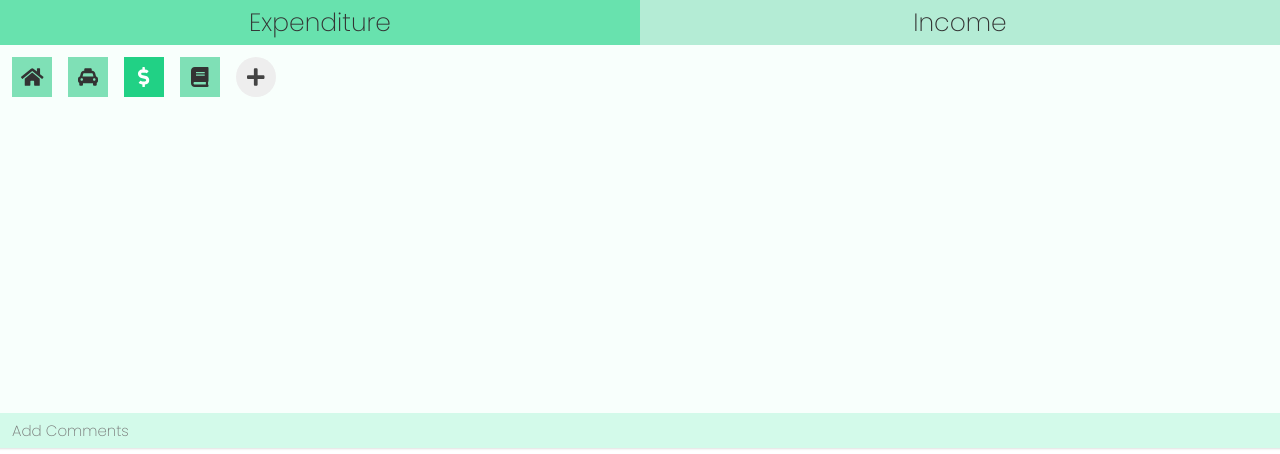
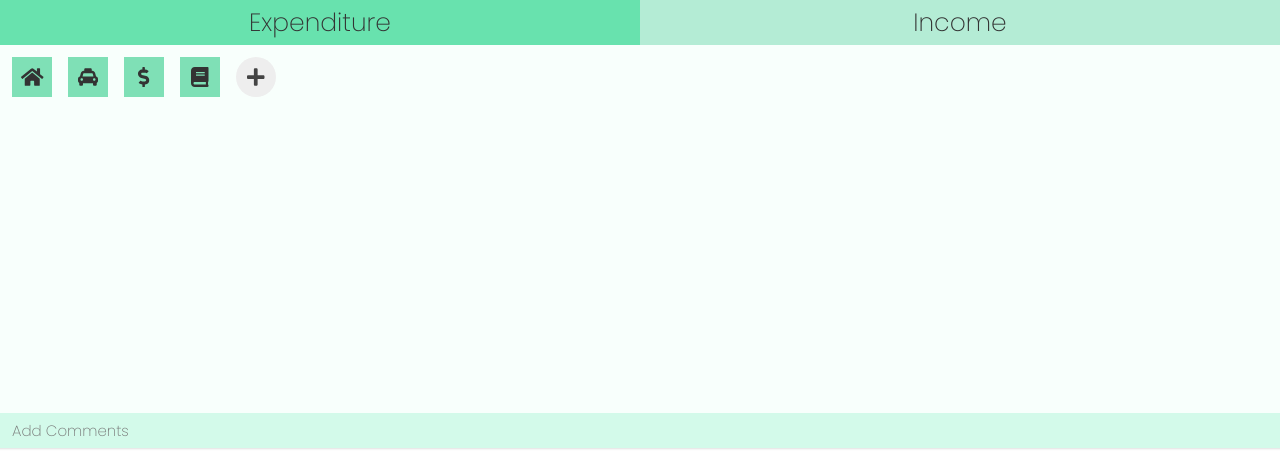
Before and after one commit to lavaboy1738/xpensity-react, a React (Create React App) app: page /#/money in a window 1280 px wide. Shown: the top 454 px of the page. Built offline with nearby package versions, Linux system fonts and the light colour scheme.

Commit message:
fixing font awesome type, now dynamically generate

```diff
--- a/src/App.tsx
+++ b/src/App.tsx
@@ -7,7 +7,7 @@ import Stats from "./views/Stats";
 import NoMatch from "./views/NoMatch";
 
 import { library } from '@fortawesome/fontawesome-svg-core'
-import {faTaxi, faHome, faPlus, faDollarSign, faBook} from "@fortawesome/free-solid-svg-icons";
+import {faTaxi, faHome, faPlus, faDollarSign, faBook, faList, faChartBar} from "@fortawesome/free-solid-svg-icons";
 
 import {
   HashRouter as Router,
@@ -16,7 +16,7 @@ import {
   Redirect
 } from "react-router-dom";
 
-library.add(faTaxi, faHome, faPlus, faDollarSign, faBook);
+library.add(faTaxi, faHome, faPlus, faDollarSign, faBook, faList, faChartBar);
 
 function App() {
   return (
--- a/src/components/Nav.tsx
+++ b/src/components/Nav.tsx
@@ -3,7 +3,6 @@ import styled from "styled-components";
 import {NavLink} from "react-router-dom";
 
 import {FontAwesomeIcon} from "@fortawesome/react-fontawesome";
-import {faPlus, faList, faChartBar} from "@fortawesome/free-solid-svg-icons";
 
 
 const NavStyle = styled.nav`
@@ -40,17 +39,17 @@ const Nav = () => {
             <ul>
                 <li>
                   <NavLink to="/overview" activeClassName="selected">
-                      <FontAwesomeIcon icon={faList} className = "nav-icon"></FontAwesomeIcon>
+                      <FontAwesomeIcon icon="list" className = "nav-icon"></FontAwesomeIcon>
                   </NavLink>
                 </li>
                 <li>
                   <NavLink to="/money" activeClassName="selected">
-                    <FontAwesomeIcon icon={faPlus} className = "nav-icon"></FontAwesomeIcon>
+                    <FontAwesomeIcon icon="plus" className = "nav-icon"></FontAwesomeIcon>
                   </NavLink>
                 </li>
                 <li>
                   <NavLink to="/stats" activeClassName="selected">
-                    <FontAwesomeIcon icon={faChartBar} className = "nav-icon"></FontAwesomeIcon>
+                    <FontAwesomeIcon icon="chart-bar" className = "nav-icon"></FontAwesomeIcon>
                   </NavLink>
                 </li>
             </ul>
--- a/src/views/Money.tsx
+++ b/src/views/Money.tsx
@@ -1,9 +1,5 @@
 import React from "react";
-import Layout from "../components/Layout";
-
-
-import {FontAwesomeIcon} from "@fortawesome/react-fontawesome";
-// import {faTaxi, faHome, faPlus, faDollarSign, faBook} from "@fortawesome/free-solid-svg-icons";
+import Layout from "../components/Layout";// import {faTaxi, faHome, faPlus, faDollarSign, faBook} from "@fortawesome/free-solid-svg-icons";
 
 import {CategorySelection} from "./Money/CategorySelection";
 import {TagSelection} from "./Money/TagSelection";
@@ -13,55 +9,10 @@ import {Numpad} from "./Money/Numpad";
 const Money = () => {
     return (
       <Layout>
-        <CategorySelection>
-          <ul>
-            <li className="selected category-left">Expenditure</li>
-            <li className="category-right">Income</li>
-          </ul>
-        </CategorySelection>
-        <TagSelection>
-          <ol>
-            <li>
-              <FontAwesomeIcon icon="home"></FontAwesomeIcon>
-            </li>
-            <li>
-            <FontAwesomeIcon icon="taxi"></FontAwesomeIcon>
-            </li>
-            <li className = "selected-tag">
-            <FontAwesomeIcon icon="dollar-sign"></FontAwesomeIcon>
-            </li>
-            <li>
-            <FontAwesomeIcon icon="book"></FontAwesomeIcon>
-            </li>
-            <button className="new-tag">
-              <FontAwesomeIcon icon="plus"></FontAwesomeIcon>
-            </button>
-          </ol>
-        </TagSelection>
-        <Comments>
-          <input type="text" placeholder="Add Comments"/>
-        </Comments>
-        <Numpad>
-          <div className="display">
-            1738
-          </div>
-          <div className="numbers clearfix">
-            <button>1</button>
-            <button>2</button>
-            <button>3</button>
-            <button>Del.</button>
-            <button>4</button>
-            <button>5</button>
-            <button>6</button>
-            <button>C</button>
-            <button>7</button>
-            <button>8</button>
-            <button>9</button>
-            <button className="okay">OK</button>
-            <button className="zero">0</button>
-            <button className="dot">.</button>
-          </div>
-        </Numpad>
+        <CategorySelection/>
+        <TagSelection/>
+        <Comments/>
+        <Numpad/>
       </Layout>
     )
   }
--- a/src/views/Money/CategorySelection.tsx
+++ b/src/views/Money/CategorySelection.tsx
@@ -1,6 +1,7 @@
 import styled from "styled-components";
+import React from "react";
 
-const CategorySelection = styled.section`
+const CategorySelectionStyle = styled.section`
     color: #333333;
     ul{
         display: flex;
@@ -46,4 +47,18 @@ const CategorySelection = styled.section`
     }
 `
 
+
+const CategorySelection:React.FunctionComponent = () => {
+
+    return(
+        <CategorySelectionStyle>
+            <ul>
+                <li className="selected category-left">Expenditure</li>
+                <li className="category-right">Income</li>
+            </ul>
+        </CategorySelectionStyle>
+    )
+}
+
+
 export {CategorySelection};
--- a/src/views/Money/Comments.tsx
+++ b/src/views/Money/Comments.tsx
@@ -1,6 +1,7 @@
 import styled from "styled-components";
+import React from "react";
 
-const Comments = styled.section`
+const CommentsStyle = styled.section`
     min-height: 3.5rem;
     input{
         color: #333333;
@@ -16,4 +17,14 @@ const Comments = styled.section`
 
 `
 
+const Comments:React.FunctionComponent = () => {
+
+
+    return(
+        <CommentsStyle>
+            <input type="text" placeholder="Add Comments"/>
+        </CommentsStyle>
+    )
+}
+
 export {Comments}
--- a/src/views/Money/Numpad.tsx
+++ b/src/views/Money/Numpad.tsx
@@ -1,6 +1,7 @@
 import styled from "styled-components";
+import React from "react";
 
-const Numpad = styled.section`
+const NumpadStyle = styled.section`
     min-height: 30rem;
     display: flex;
     flex-direction: column;
@@ -74,4 +75,35 @@ const Numpad = styled.section`
 
 `
 
+
+const Numpad = () =>{
+
+    return(
+        <NumpadStyle>
+            <div className="display">
+                1738
+            </div>
+            <div className="numbers clearfix">
+                <button>1</button>
+                <button>2</button>
+                <button>3</button>
+                <button>Del.</button>
+                <button>4</button>
+                <button>5</button>
+                <button>6</button>
+                <button>C</button>
+                <button>7</button>
+                <button>8</button>
+                <button>9</button>
+                <button className="okay">OK</button>
+                <button className="zero">0</button>
+                <button className="dot">.</button>
+            </div>
+        </NumpadStyle>
+    )
+}
+
+
+
+
 export {Numpad};
--- a/src/views/Money/TagSelection.tsx
+++ b/src/views/Money/TagSelection.tsx
@@ -1,6 +1,9 @@
 import styled from "styled-components";
+import React, {useState} from "react";
+import {FontAwesomeIcon} from "@fortawesome/react-fontawesome";
+import { IconProp } from "@fortawesome/fontawesome-svg-core";
 
-const TagSelection = styled.section`
+const TagSelectionStyle = styled.section`
 overflow-x: hidden;
 background-color: #f8fffc;
 color: #333333;
@@ -43,4 +46,28 @@ const TagSelection = styled.section`
 }
 `
 
+
+const TagSelection:React.FunctionComponent = () => {
+
+    const [tags, setTags] = useState<IconProp[]>(["home", "taxi", "dollar-sign", "book"])
+
+    return(
+        <TagSelectionStyle>
+            <ol>
+                {tags.map(tag=>{
+                    return(
+                        <li key={tag.toString()}>
+                            <FontAwesomeIcon icon={tag}></FontAwesomeIcon>
+                        </li>
+                    )
+                })}
+                <button className="new-tag">
+                <FontAwesomeIcon icon="plus"></FontAwesomeIcon>
+                </button>
+            </ol>
+        </TagSelectionStyle>
+    )
+}
+
+
 export {TagSelection};
```
Lines whose indentation alone changed are shown as unchanged.
